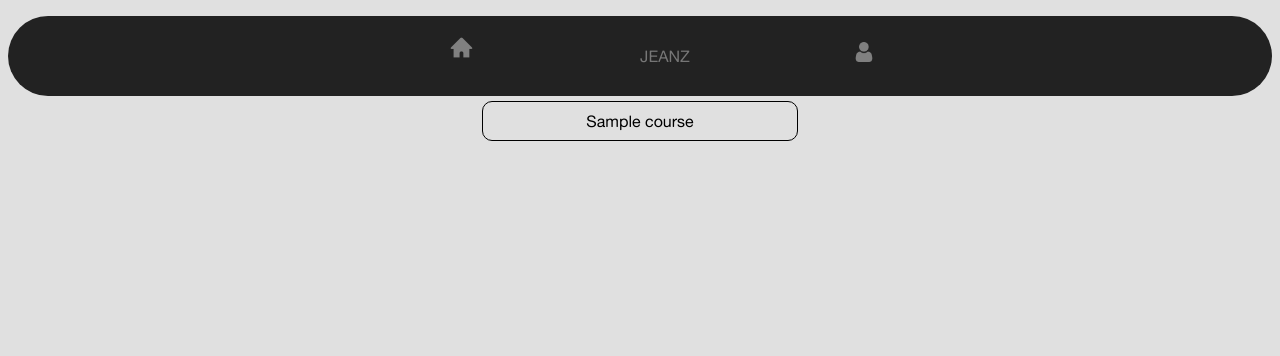
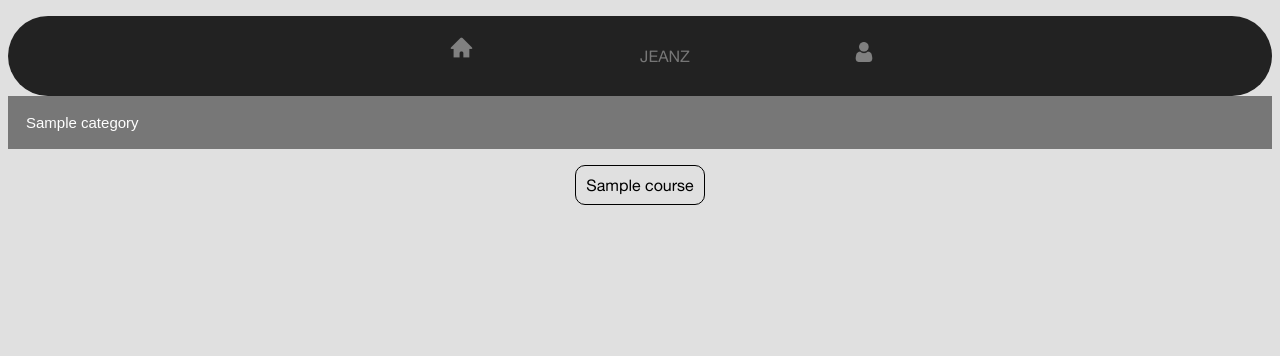
Before and after one commit to AmonDestroyer/cs422-proj2, a Django app: template cs_degree_planner/forecast/templates/forecast/courses_left.html in a window 1280 px wide. Shown: the top 356 px of the page. Run offline with Django 4.2, Linux system fonts and the light colour scheme; the template is opened without the code that fills it: most values are stand-ins (such as "Sample title", 1, 10 or a date in 2020); parts of the project's set-up code (start-up, migrations or seed data) failed here and were passed over.

Commit message:
Updated the courses left page

```diff
--- a/cs_degree_planner/forecast/templates/forecast/courses_left.html
+++ b/cs_degree_planner/forecast/templates/forecast/courses_left.html
@@ -20,21 +20,77 @@
             width: 100%;
         }
 
-        .course {
+        .option-button:hover {
+            background-color: #d9d9d9;
+        }
+
+        .options {
+            display: flex;
+            justify-content: space-between;
+            align-items: center;
+        }
+
+        .option-container {
             display: flex;
             flex-direction: column;
             align-items: center;
+        }
+
+        .option {
+            display: flex;
+            flex-direction: column;
+            flex-grow: 1;
+            border: 1px solid black;
+            border-radius: 10px;
+            align-items: center;
+            margin-right: 10px;
+            margin-left: 10px;
+            margin-top: 20px;
+            margin-bottom: 20px;
+        }
+
+        .course-options {
+            display: flex;
+            flex-direction: row;
+            flex-wrap: wrap;
             justify-content: center;
-            width: 25%;
-            margin: 0 auto;
+        }
+
+        .category {
+            background-color: #777;
+            color: white;
+            cursor: pointer;
+            padding: 18px;
+            width: 100%;
+            border: none;
+            text-align: left;
+            outline: none;
+            font-size: 15px;
+        }
+
+        .category:hover {
+            background-color: #555;
+        }
+
+        .courses {
+            display: flex;
+            flex-wrap: wrap;
+            justify-content: center;
+            gap: 5px;
+        }
+
+        .course {
+            display: flex;
+            align-items: center;
+            justify-content: center;
             padding: 10px;
             border: 1px solid black;
             border-radius: 10px;
             color: black;
-            margin-top: 5px;
-            margin-bottom: 5px;
+            margin-right: 5px;
+            margin-left: 5px;
         }
-        {% comment %} GIve me a darker background (darker than #e6e6e6;) color when hovering {% endcomment %}
+
         .course:hover {
             background-color: #d9d9d9;
         }
@@ -42,12 +98,73 @@
 </head>
 <body>
     <div class="courses-form">
-        {% for course in remaining_courses %}
-            <div class="course">
-                {{ course }}
-            </div>
+        {% for category, courses in remaining_courses.items %}
+            <button class="category">{{ category }}</button>
+            {% if category == "CS Elective Requirements" %}
+                <div class="options">
+                    {% if courses.2.0 %}
+                        <div class="option">
+                            <h2>{{ courses.2.0.0 }} Credits From</h2>
+                            <div class="course-options">
+                                {% for course in courses.0 %}
+                                    <p class="course">{{ course }}</p>
+                                {% endfor %}
+                            </div>
+                        </div>
+                    {% endif %}
+                    {% if courses.2.1 %}
+                    <div class="option-container">
+                        <h1>OR</h3>
+                    </div>
+                        <div class="option">
+                            <h2>{{ courses.2.1.0 }} Credits From</h2>
+                            <div class="course-options">
+                                {% for course in courses.1.0 %}
+                                    <p class="course">{{ course }}</p>
+                                {% endfor %}
+                            </div>
+                            {% if courses2.1.1 > 0 %}
+                                <h2>and {{ courses.2.1.1 }} Credits From</h2>
+                                <div class="course-options">
+                                    {% for course in courses.1.1 %}
+                                        <p class="course">{{ course }}</p>
+                                    {% endfor %}
+                                </div>
+                            {% endif %}
+                        </div>
+                    {% endif %}
+                </div>
+            {% else %}
+                <div class="courses">
+                    {% for course in courses %}
+                        <p class="course">{{ course }}</p>
+                    {% endfor %}
+                </div>
+            {% endif %}
         {% endfor %}
     </div>
+
+    <script>
+        // Get all buttons with class="category"
+        const class_categories = document.querySelectorAll('.category');
+
+        class_categories.forEach(button => {
+            button.addEventListener("click", hideShow);
+        });
+
+        function hideShow() {
+            const button = this;
+            const content = button.nextElementSibling;
+
+            if (content.style.display === 'none') {
+                content.style.display = 'flex';
+            } else {
+                content.style.display = 'none';
+            }
+        }
+
+    </script>
+
 </body>
 </html>
 
--- a/cs_degree_planner/forecast/views.py
+++ b/cs_degree_planner/forecast/views.py
@@ -17,7 +17,7 @@ from django.contrib.auth.models import User
 from .forms import EditCoursesForm, PresetForm
 from django.contrib import messages
 from .models import Course
-from .forecast import remaining_requirements
+from .forecast import remaining_requirements, categorize_courses
 from users.models import Profile
 
 # login is required to see the dashboard
@@ -156,6 +156,7 @@ def courses_left(request):
     us_taken = int(request.user.profile.us_credits)
 
     remaining_courses = remaining_requirements(course_history=courses_taken_set, aal=aal_taken, ssc=ssci_taken, sc=sci_taken, gp=gp_taken, us=us_taken)
+    remaining_courses = categorize_courses(remaining_courses)
 
     return render(request, "forecast/courses_left.html", {"remaining_courses": remaining_courses})
 
```
Also changed, not shown: cs_degree_planner/forecast/forecast.py (+73 -0 lines).
